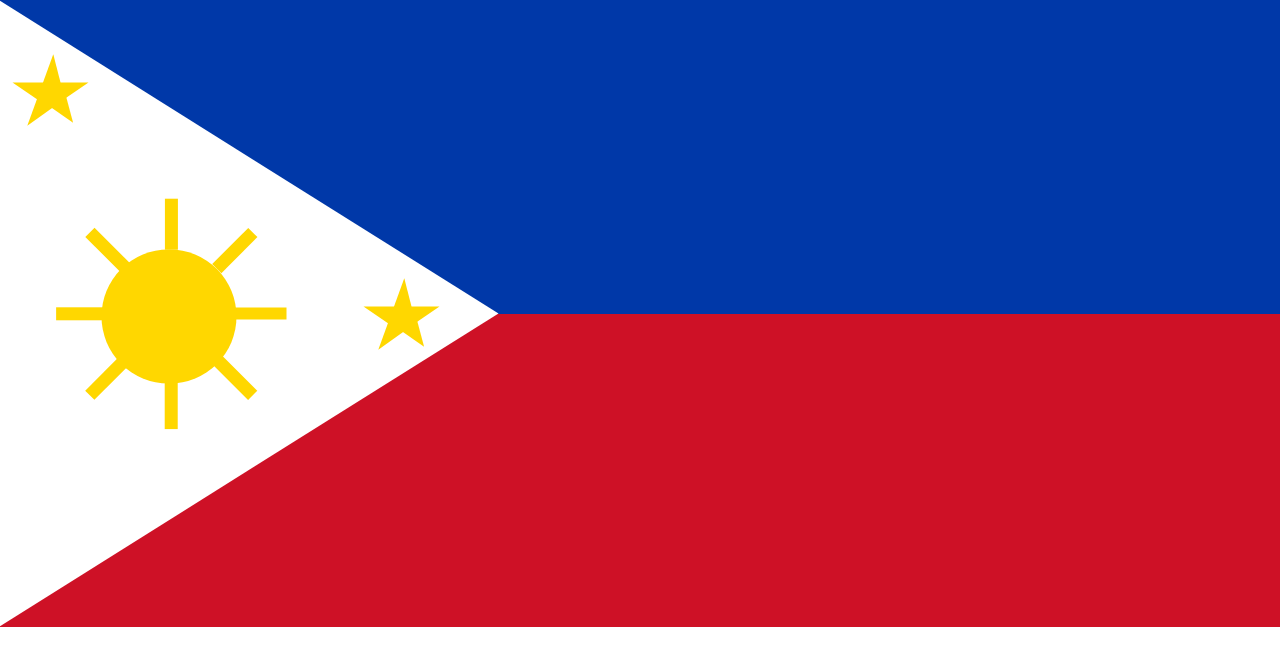
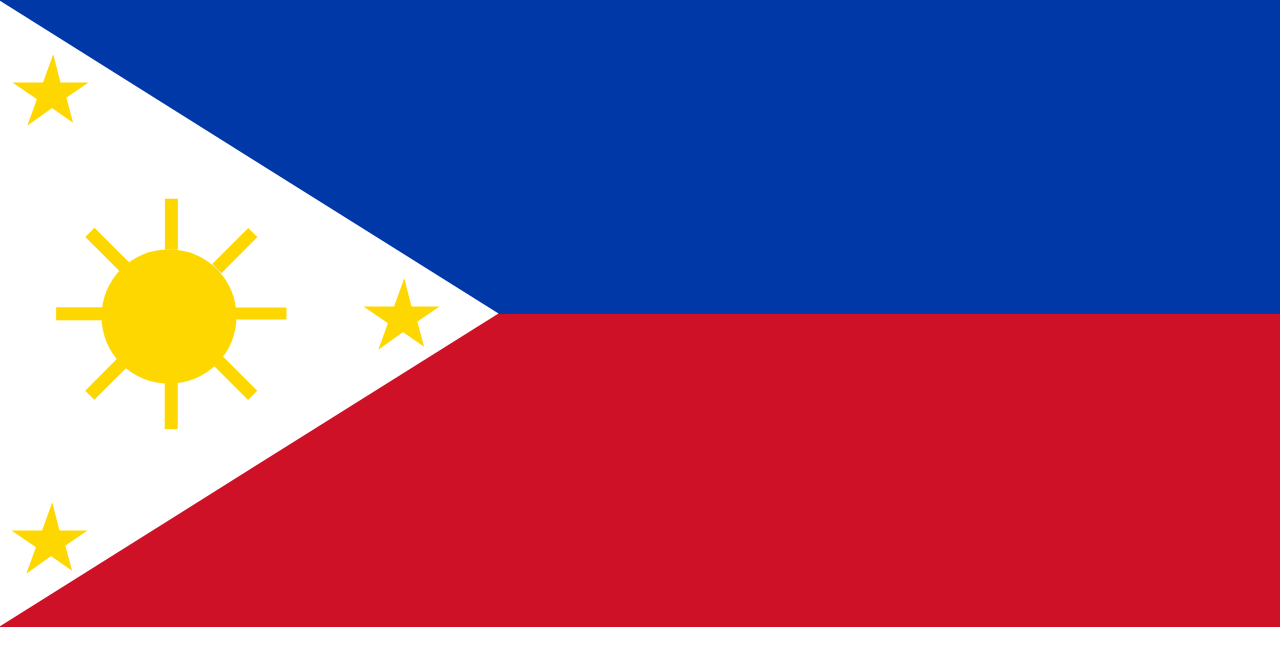
Before and after one commit to martianK3jC/Flag, a plain HTML site: page index.html in a window 1280 px wide. Drawn offline with Linux system fonts and the light colour scheme.

Commit message:
Update styles.css

```diff
--- a/styles.css
+++ b/styles.css
@@ -77,7 +77,7 @@ body{
 }
 
 #star-d {
-    top: 300vw;
+    top: 30vw;
     left: 15vw;
 }
 
```
